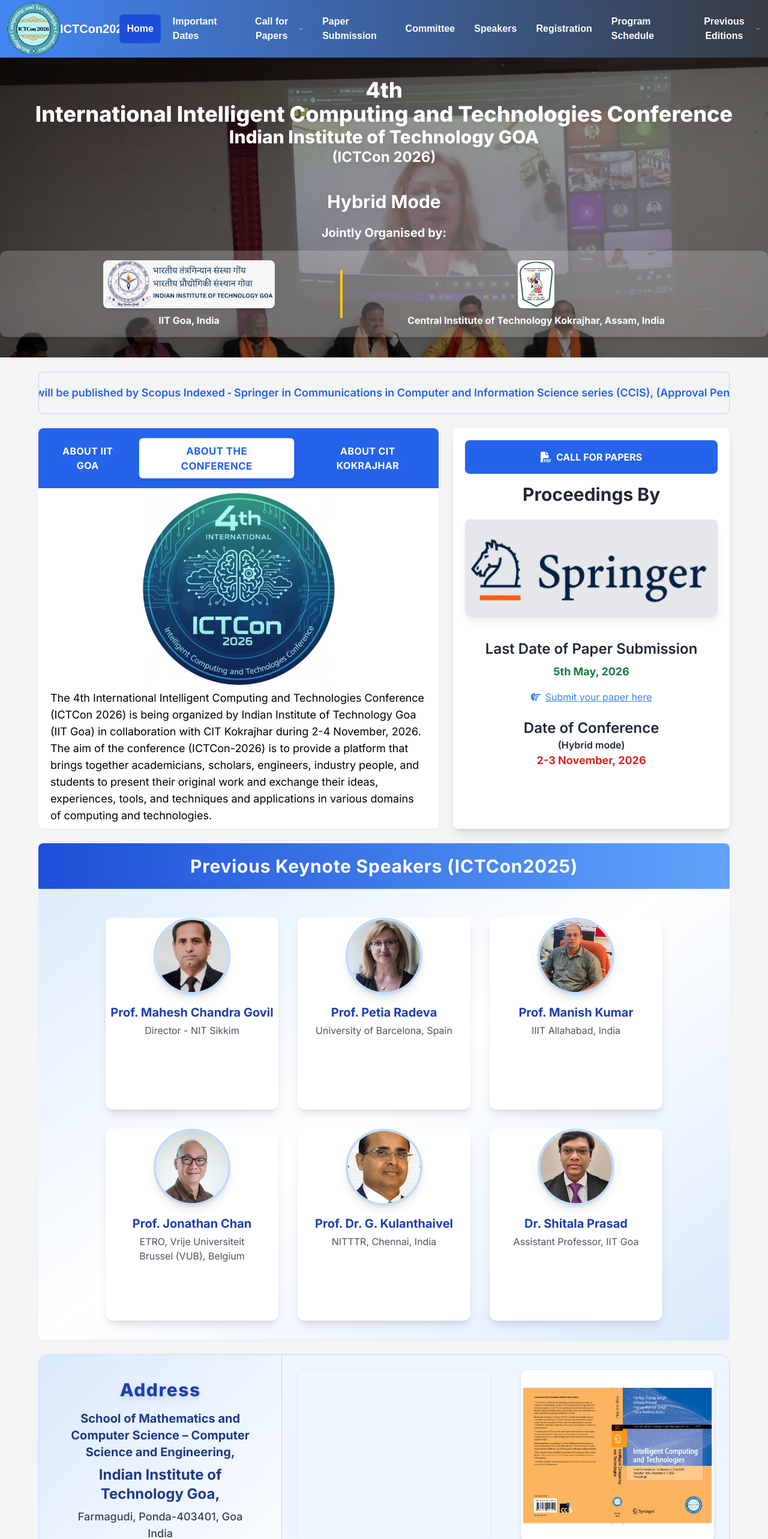
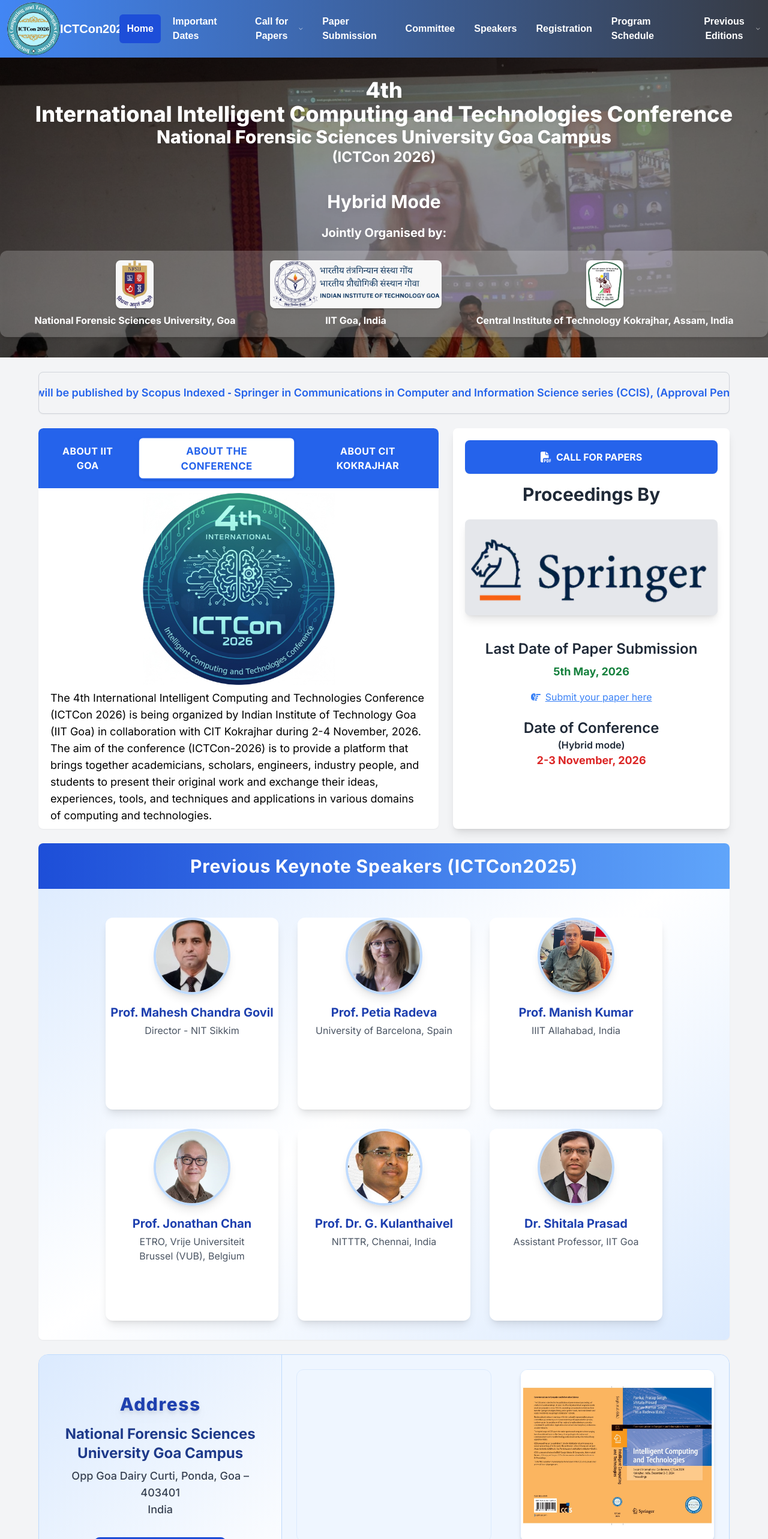
Before and after one commit to ictcon-cit/ictcon_2026, a Next.js app: page / in a window 1280 px wide. Shown: the top 2566 px of the page at 60% size. Built offline with nearby package versions, Linux system fonts and the light colour scheme; grey boxes are pictures that could not be loaded.

Commit message:
Updated Logo

```diff
--- a/src/app/page.tsx
+++ b/src/app/page.tsx
@@ -745,13 +745,13 @@
               Address
             </h2>
             <p className="text-base sm:text-lg leading-relaxed mb-4 text-gray-700 text-center font-medium">
-              <span className="block text-blue-900 text-xl sm:text-1.5xl mb-2 font-bold">
+           {  /* <span className="block text-blue-900 text-xl sm:text-1.5xl mb-2 font-bold">
                  School of Mathematics and Computer Science – Computer Science and Engineering,
+              </span>  */}
+              <span className="block text-blue-900 text-xl sm:text-2xl mb-2 font-bold">
+               National Forensic Sciences University Goa Campus
               </span>
-              <span className="block text-blue-900 text-xl sm:text-2xl mb-2 font-bold">
-                 Indian Institute of Technology Goa,
-              </span>
-              Farmagudi, Ponda-403401, Goa
+             Opp Goa Dairy Curti, Ponda, Goa – 403401
               <br />
               India
             </p>
@@ -768,14 +768,13 @@
           <div className="flex-1 w-full h-full p-4 sm:p-6 bg-blue-50 flex items-center justify-center">
             <div className="w-full h-64 sm:h-72 rounded-xl overflow-hidden border border-blue-100">
              <iframe
-  title="IIT Goa Farmagudi Campus"
-  width="100%"
-  height="100%"
+    title="NFSU Goa Campus"
+    className="w-full h-full"
     style={{ border: 0 }}
     loading="lazy"
     allowFullScreen
     referrerPolicy="no-referrer-when-downgrade"
-  src="https://www.google.com/maps?q=Indian+Institute+of+Technology+Goa&hl=en&z=14&output=embed"
+    src="https://www.google.com/maps/embed?pb=!1m18!1m12!1m3!1d523.7819934578334!2d74.01301173776356!3d15.412295799688136!2m3!1f0!2f0!3f0!3m2!1i1024!2i768!4f13.1!3m3!1m2!1s0x3bbfbb145af949a9%3A0x1655ee05cab626a4!2sNational%20Forensic%20Sciences%20University!5e1!3m2!1sen!2sin!4v1775129264778!5m2!1sen!2sin"
   ></iframe>
 
             </div>
--- a/src/components/carousel.tsx
+++ b/src/components/carousel.tsx
@@ -102,7 +102,7 @@
                   Conference
                 </div>
                 <div className="font-extrabold md:text-3xl sm:text-xl text-xs ">
-                 Indian Institute of Technology GOA
+                 National Forensic Sciences University Goa Campus
                 </div>
                 <div className="font-bold md:text-2xl sm:text-lg text-xs">
                   {" "}
@@ -123,12 +123,25 @@
                 </div>
 
                 <div className="flex flex-col items-center gap-4 mt-4 p-4 bg-white bg-opacity-20 rounded-xl shadow-md w-full">
-  <div className="flex flex-row items-center justify-between w-3/4">
+  <div className="flex flex-row items-center justify-evenly w-full flex-wrap gap-4">
+
+    {/* NFSU */}
+    <div className="flex flex-col items-center">
+      <img
+        src="/images/NFSU_LOGO.jpeg"
+        alt="NFSU Logo"
+        className="h-10 md:h-20 w-auto rounded-lg shadow mb-2 bg-white"
+      />
+      <span className="font-bold text-xs md:text-base text-center">
+        National Forensic Sciences University, Goa
+      </span>
+    </div>
+
     {/* IIT GOA */}
     <div className="flex flex-col items-center">
       <img
         src="/images/iit_goa.jpg"
-        alt="CIT Kokrajhar Logo"
+        alt="IIT Goa Logo"
         className="h-10 md:h-20 w-auto rounded-lg shadow mb-2 bg-white"
       />
       <span className="font-bold text-xs md:text-base text-center">
@@ -136,20 +149,18 @@
       </span>
     </div>
 
-    {/* Vertical Divider (optional, will stay in center) */}
-    <div className="h-10 md:h-20 border-l-4 border-yellow-400 mx-6"></div>
-
     {/* CIT */}
     <div className="flex flex-col items-center">
       <img
         src="/images/cit.png"
-        alt="IIT Goa Logo"
+        alt="CIT Kokrajhar Logo"
         className="h-10 md:h-20 w-auto rounded-lg shadow mb-2 bg-white"
       />
       <span className="font-bold text-xs md:text-base text-center">
-         Central Institute of Technology Kokrajhar, Assam, India
+        Central Institute of Technology Kokrajhar, Assam, India
       </span>
     </div>
+
   </div>
 </div>
 
```
Also changed, not shown: public/images/NFSU_LOGO.jpeg (added). Lines whose indentation alone changed are shown as unchanged.
